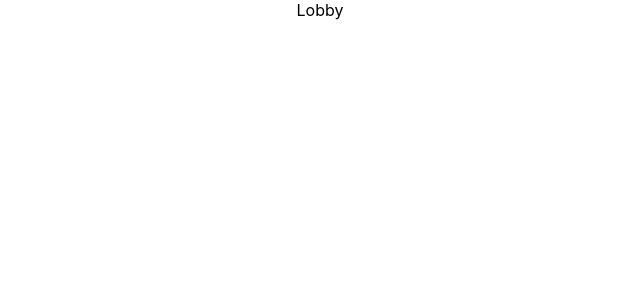
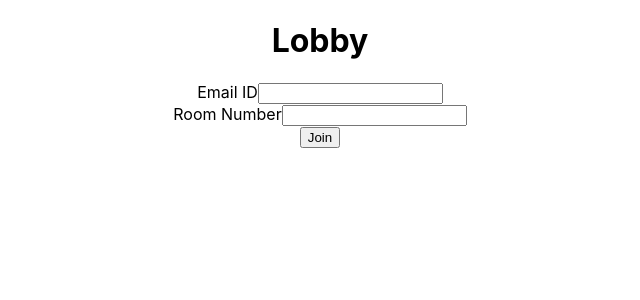
Before and after one commit to vaishu567/videochatapp, a React (Create React App) app in the folder client/: page / in a window 1280 px wide. Shown: the top 300 px of the page, without its empty margins (320-960 px from the left). Built offline with nearby package versions, Linux system fonts and the light colour scheme; no server answers.

Commit message:
third commit

```diff
--- /dev/null
+++ b/client/src/context/SocketProvider.jsx
@@ -0,0 +1,18 @@
+import React, { createContext, useContext, useMemo } from "react";
+import { io } from "socket.io-client";
+
+const SocketContext = createContext(null);
+
+export const useSocket = () => {
+  const socket = useContext(SocketContext);
+  return socket;
+};
+
+export const SocketProvider = (props) => {
+  const socket = useMemo(() => io("localhost:8000"), []);
+  return (
+    <SocketContext.Provider value={socket}>
+      {props.children}
+    </SocketContext.Provider>
+  );
+};
--- a/client/src/index.js
+++ b/client/src/index.js
@@ -4,12 +4,15 @@ import "./index.css";
 import App from "./App";
 import reportWebVitals from "./reportWebVitals";
 import { BrowserRouter } from "react-router-dom";
+import { SocketProvider } from "./context/SocketProvider";
 
 const root = ReactDOM.createRoot(document.getElementById("root"));
 root.render(
   <React.StrictMode>
     <BrowserRouter>
-      <App />
+      <SocketProvider>
+        <App />
+      </SocketProvider>
     </BrowserRouter>
   </React.StrictMode>
 );
--- a/client/src/screens/Lobby.jsx
+++ b/client/src/screens/Lobby.jsx
@@ -1,7 +1,52 @@
-import React from "react";
+import React, { useCallback, useState, useEffect } from "react";
+import { useSocket } from "../context/SocketProvider";
 
 const Lobby = () => {
-  return <div>Lobby</div>;
+  const [email, setEmail] = useState("");
+  const [room, setRoom] = useState("");
+  const socket = useSocket();
+  const handleSubmitForm = useCallback(
+    (e) => {
+      e.preventDefault();
+      socket.emit("room:join", { email, room });
+    },
+    [email, room, socket]
+  );
+  const handleJoinRoom = useCallback((data) => {
+    const { email, room } = data;
+    console.log(email, room);
+  }, []);
+
+  useEffect(() => {
+    socket.on("room:join", handleJoinRoom);
+    return () => {
+      socket.off("room:join", handleJoinRoom);
+    };
+  }, [socket]);
+  return (
+    <div>
+      <h1>Lobby</h1>
+      <form onSubmit={handleSubmitForm}>
+        <label htmlFor="email">Email ID</label>
+        <input
+          type="email"
+          id="email"
+          value={email}
+          onChange={(e) => setEmail(e.target.value)}
+        />
+        <br />
+        <label htmlFor="room">Room Number</label>
+        <input
+          type="text"
+          id="room"
+          value={room}
+          onChange={(e) => setRoom(e.target.value)}
+        />
+        <br />
+        <button>Join</button>
+      </form>
+    </div>
+  );
 };
 
 export default Lobby;
```
Also changed, not shown: 1 other file (tests, documents, lock files or other folders).
